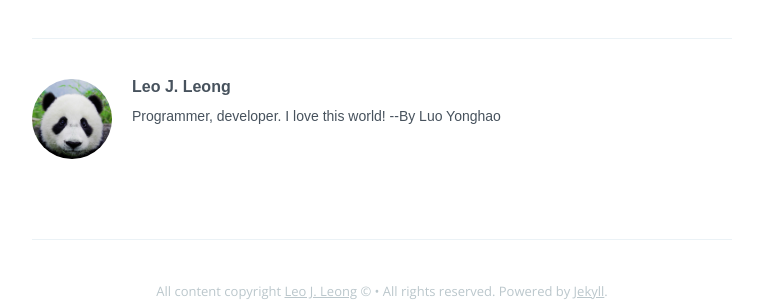
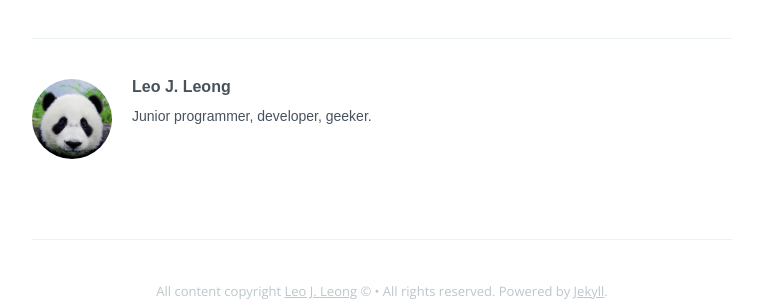
Before and after one commit to leoleong/leoleong.github.io, a Jekyll site: the page built from _posts/2014-06-04-presentation-nano-framework.markdown, in a window 1280 px wide. Shown: the part 526-827 px from the top of the page, without its empty margins (258-1021 px from the left). Built offline with Jekyll 4.4.1, drawn with Linux system fonts in a browser that asks for light colours; Markdown is read by kramdown in place of the engine named in the settings.

Commit message:
Update config

```diff
--- a/_config.yml
+++ b/_config.yml
@@ -1,13 +1,13 @@
 name:           Leo J. Leong
-description:    "Junior developer, hacker. Que Sera, Sera!"
+description:    "Junior programmer, developer, geeker. Que Sera, Sera!"
 
 markdown:       redcarpet
 pygments:       true
 logo:           false
 
-url:            "http://leoleong.github.io"
-author:         "Leo J. Leong"
-bio:            "Programmer, developer. I love this world! --By Luo Yonghao"
+url:            http://leoleong.github.io
+author:         Leo J. Leong
+bio:            "Junior programmer, developer, geeker."
 
 github:         leoleong
 twitter:        _leoleong
```
